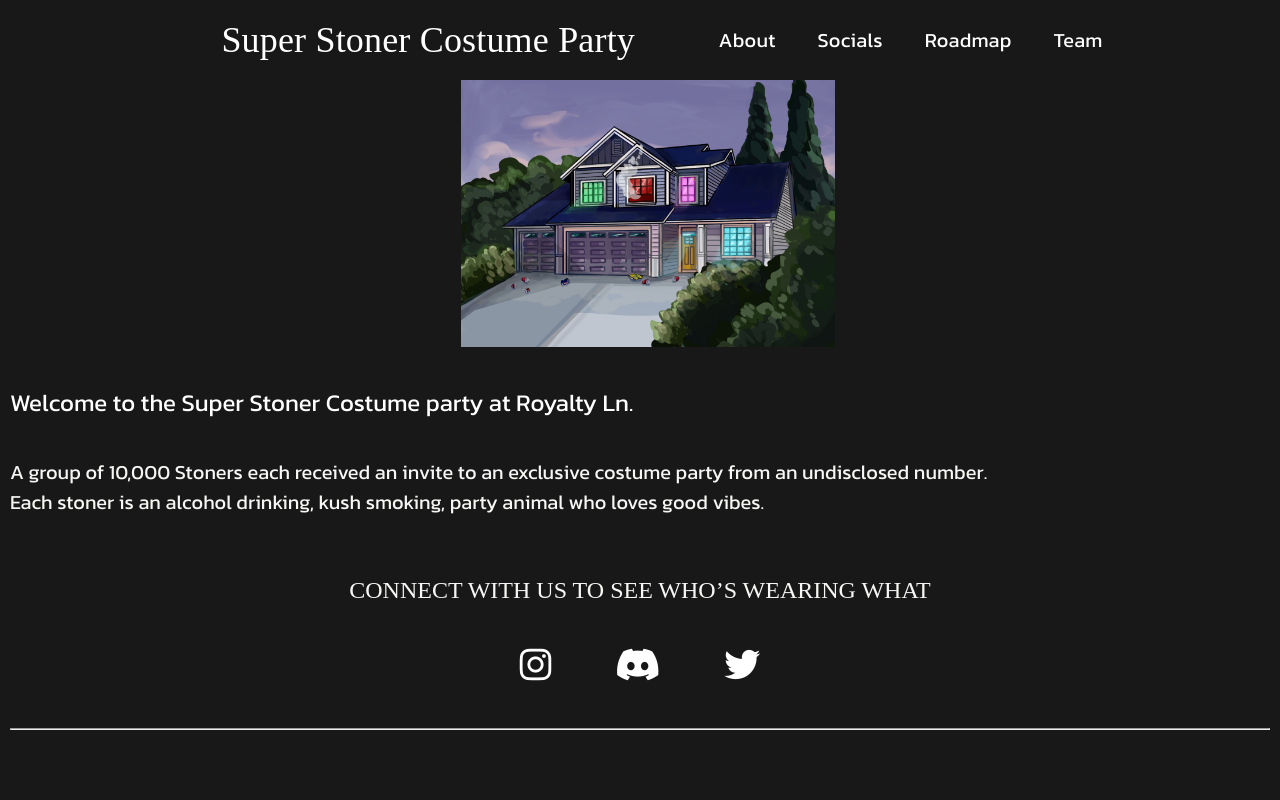
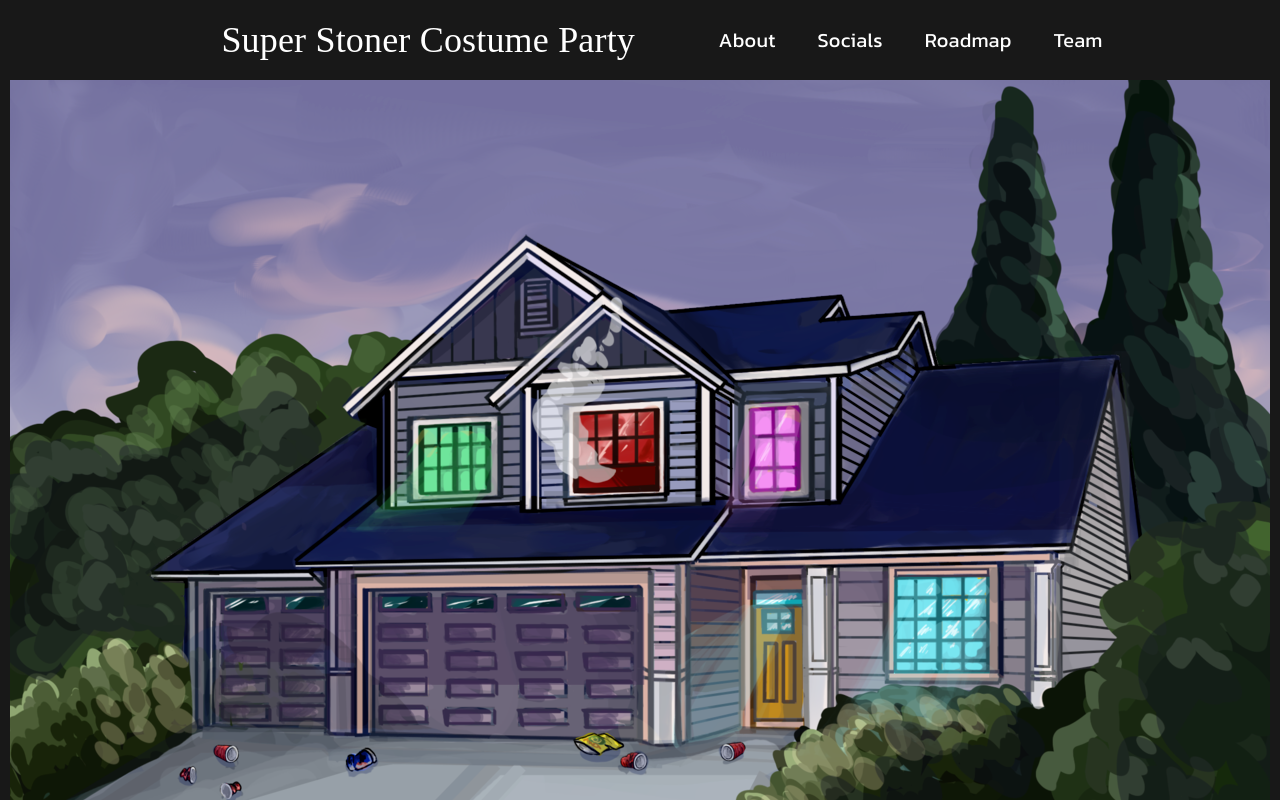
Before and after one commit to mroloff2019/Stoner, a React (Create React App) app: page / in a window 1280 px wide. Shown: the top 800 px of the page. Built offline with nearby package versions, Linux system fonts and the light colour scheme; a web font is replaced by a local one.

Commit message:
styling fixes for v2

```diff
--- a/src/components/HeroSection.css
+++ b/src/components/HeroSection.css
@@ -13,7 +13,11 @@
 }
 
 @media screen and (max-width: 600px) {
-
+  .heroImage {
+    width: 374px;
+    height: auto;
+    margin-left: 16px;
+  }
 }
 
 .hero-container > h1 {
--- a/src/components/HeroSection.js
+++ b/src/components/HeroSection.js
@@ -6,7 +6,7 @@ import "./HeroSection.css";
 function HeroSection() {
   return (
     <div className="hero-container">
-      <img src={require("../images/houseparty1.png").default} alt=""  style={{ width: '374px', height: 'auto', marginLeft: '16px' }} />
+      <img src={require("../images/houseparty1.png").default} alt=""  className="heroImage" />
     </div>
   );
 }
```
